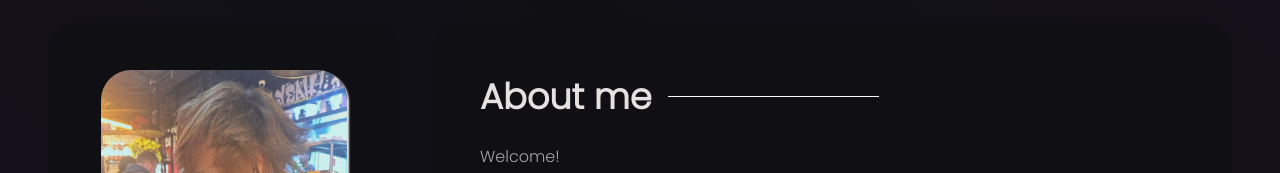
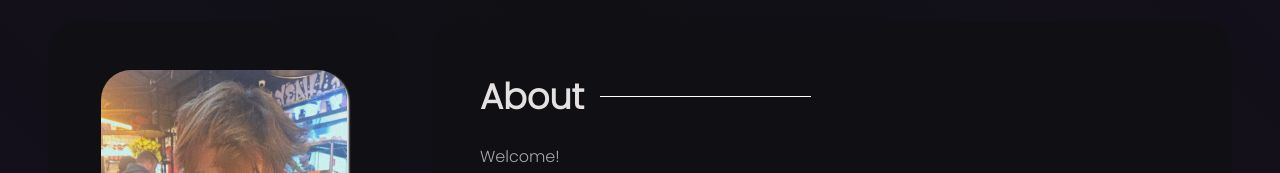
Before and after one commit to xyz2094/xyz2094.github.io, a React (Vite) app: page / in a window 1280 px wide. Shown: the part 130-303 px from the top of the page. Built offline with nearby package versions, Linux system fonts and the light colour scheme.

Commit message:
changed about in the main content container

```diff
--- a/src/components/AboutContainer.jsx
+++ b/src/components/AboutContainer.jsx
@@ -1,6 +1,6 @@
 const AboutContainer = () => {
   return <section className="about-container">
-    <h2>About me</h2>
+    <h2>About</h2>
     <p>Welcome! <br></br><br></br> Technical degree in informatics from TECPUC.
     I am currently studying Systems Analysis and Development at the Pontifical Catholic University of Paraná.
     I am looking for an opportunity to apply my knowledge in WEB development,
```
